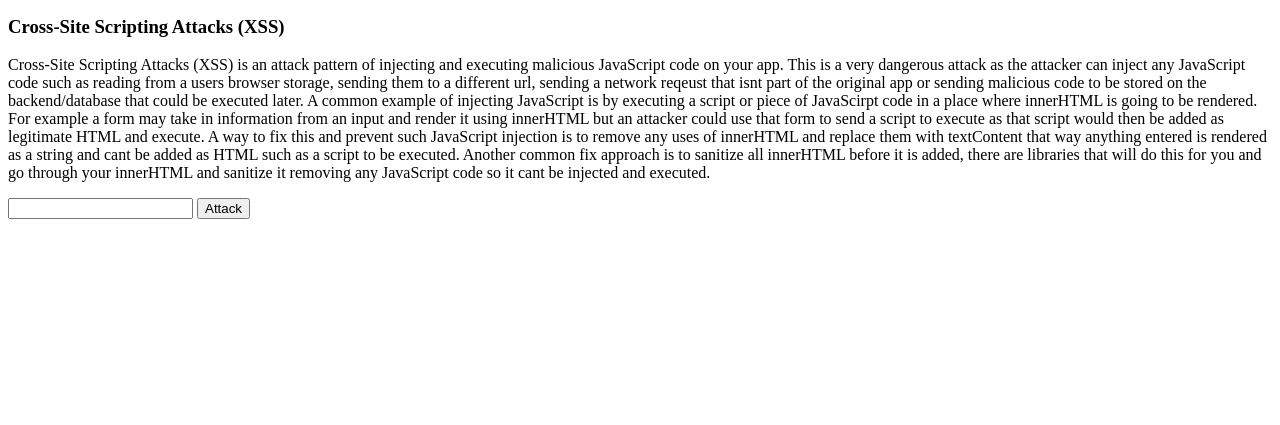
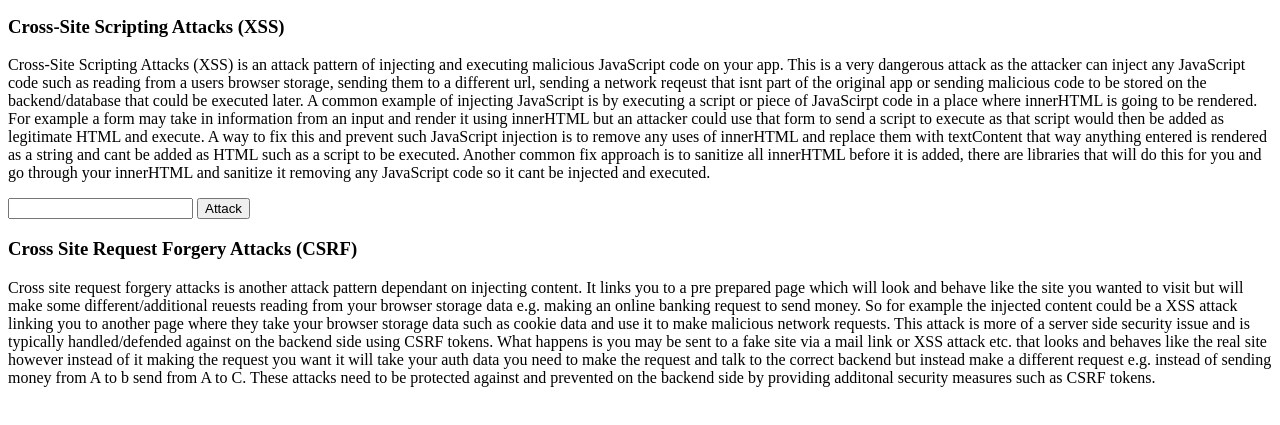
Before and after one commit to Adam-Harte/JavaScript-security, a plain HTML site: page index.html in a window 1280 px wide. Shown: the part 155-580 px from the top of the page. Drawn offline with Linux system fonts and the light colour scheme.

Commit message:
Cross site request forgery (CSRF) attacks added

```diff
--- a/index.html
+++ b/index.html
@@ -42,5 +42,24 @@
 		<input type="text" id="xss-input" />
 		<button id="xss-button">Attack</button>
 		<div id="xss-wrapper"></div>
+		<h3>Cross Site Request Forgery Attacks (CSRF)</h3>
+		<p>
+			Cross site request forgery attacks is another attack pattern dependant on
+			injecting content. It links you to a pre prepared page which will look and
+			behave like the site you wanted to visit but will make some
+			different/additional reuests reading from your browser storage data e.g.
+			making an online banking request to send money. So for example the
+			injected content could be a XSS attack linking you to another page where
+			they take your browser storage data such as cookie data and use it to make
+			malicious network requests. This attack is more of a server side security
+			issue and is typically handled/defended against on the backend side using
+			CSRF tokens. What happens is you may be sent to a fake site via a mail
+			link or XSS attack etc. that looks and behaves like the real site however
+			instead of it making the request you want it will take your auth data you
+			need to make the request and talk to the correct backend but instead make
+			a different request e.g. instead of sending money from A to b send from A
+			to C. These attacks need to be protected against and prevented on the
+			backend side by providing additonal security measures such as CSRF tokens.
+		</p>
 	</body>
 </html>
```
